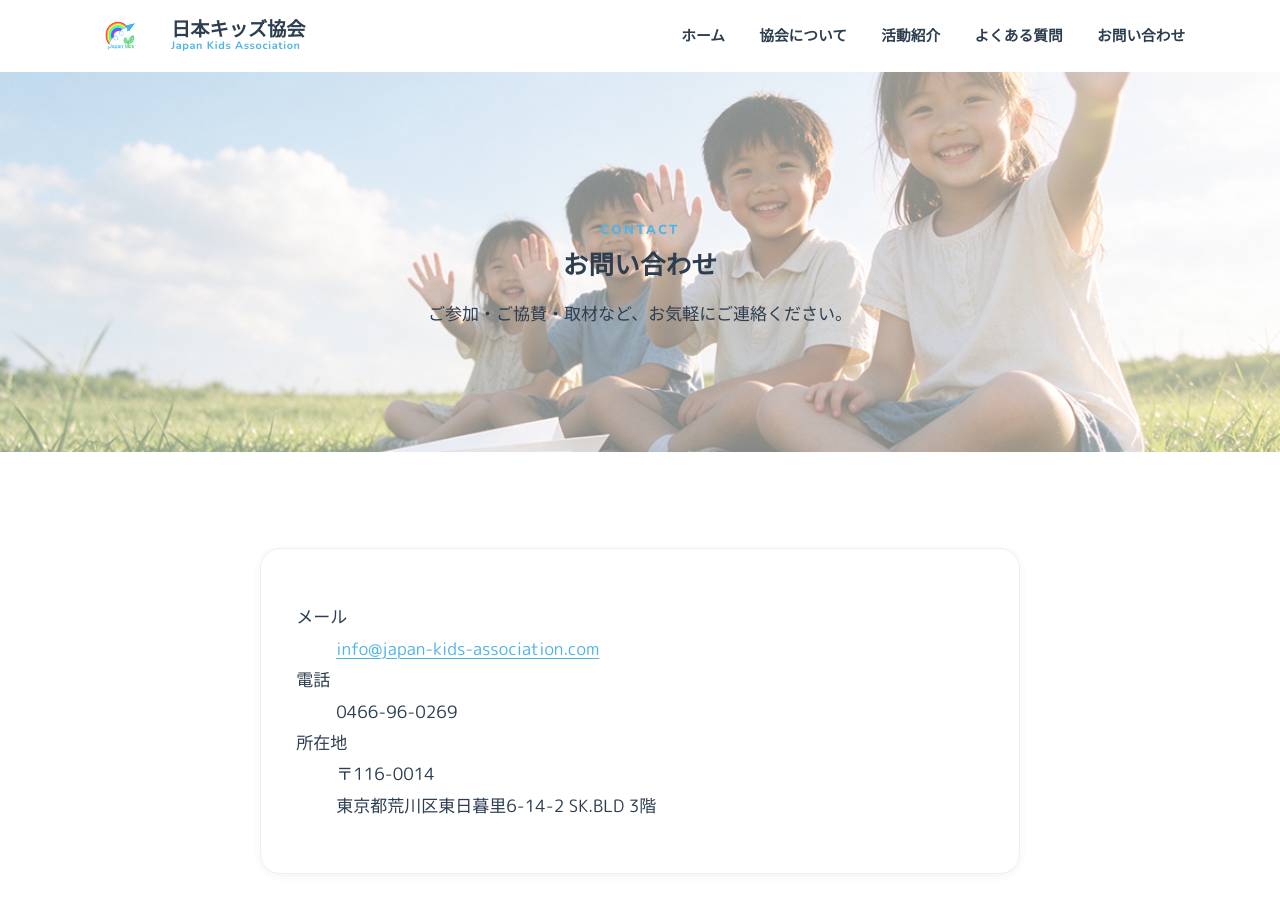
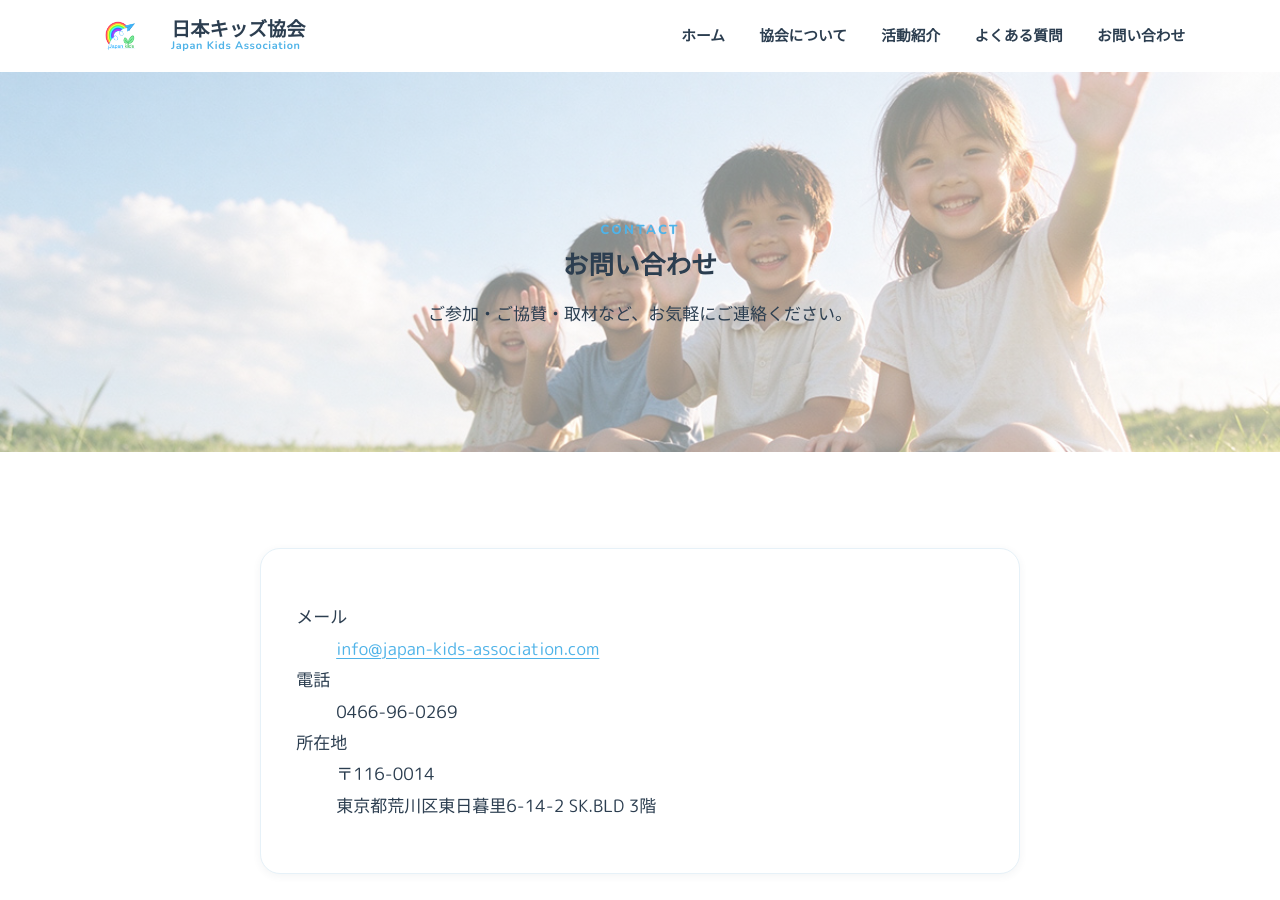
Before and after one commit to piggymiku-T/japan-kids-association, a Jekyll site: the page built from contact.md, in a window 1280 px wide and 900 px high. Built offline with Jekyll 4.4.1, drawn with Linux system fonts in a browser that asks for light colours.

Commit message:
Update background position in contact page hero section
Adjusted the background position of the hero section for better visual alignment.

```diff
--- a/contact.md
+++ b/contact.md
@@ -4,7 +4,7 @@
 description: 日本キッズ協会へのお問い合わせ窓口のご案内です。
 permalink: /contact/
 ---
-<section class="page-hero" style="background-image: linear-gradient(rgba(255,255,255,0.5), rgba(255,255,255,0.5)), url('{{ '/assets/images/contact.jpg' | relative_url }}'); background-size: cover; background-position: center;">
+<section class="page-hero" style="background-image: linear-gradient(rgba(255,255,255,0.5), rgba(255,255,255,0.5)), url('{{ '/assets/images/contact.jpg' | relative_url }}'); background-size: cover; background-position: center 30%;">
   <div class="container">
     <p class="section-eyebrow">Contact</p>
     <h1 class="page-title">お問い合わせ</h1>
```
